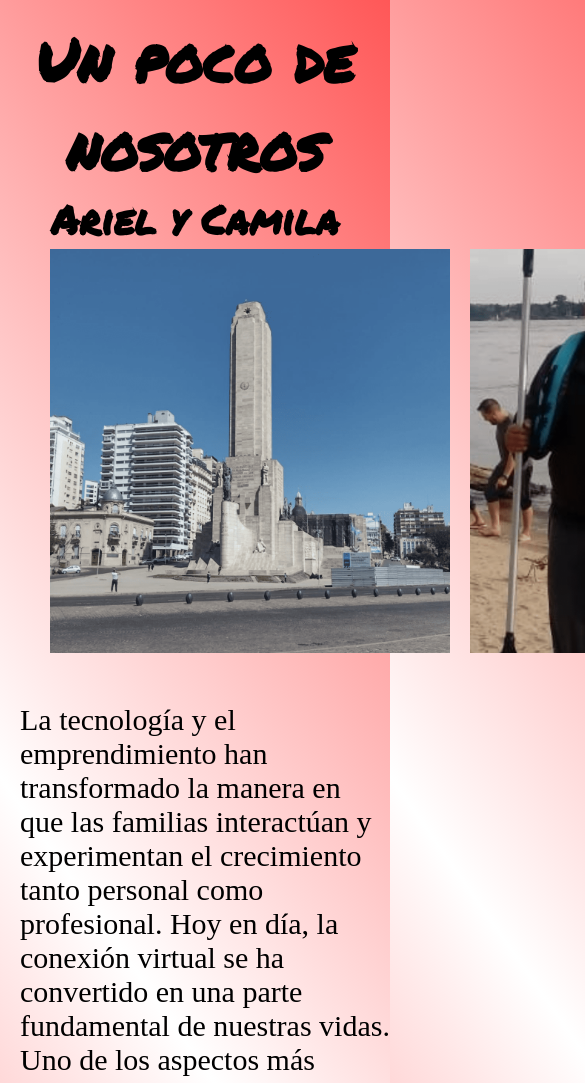
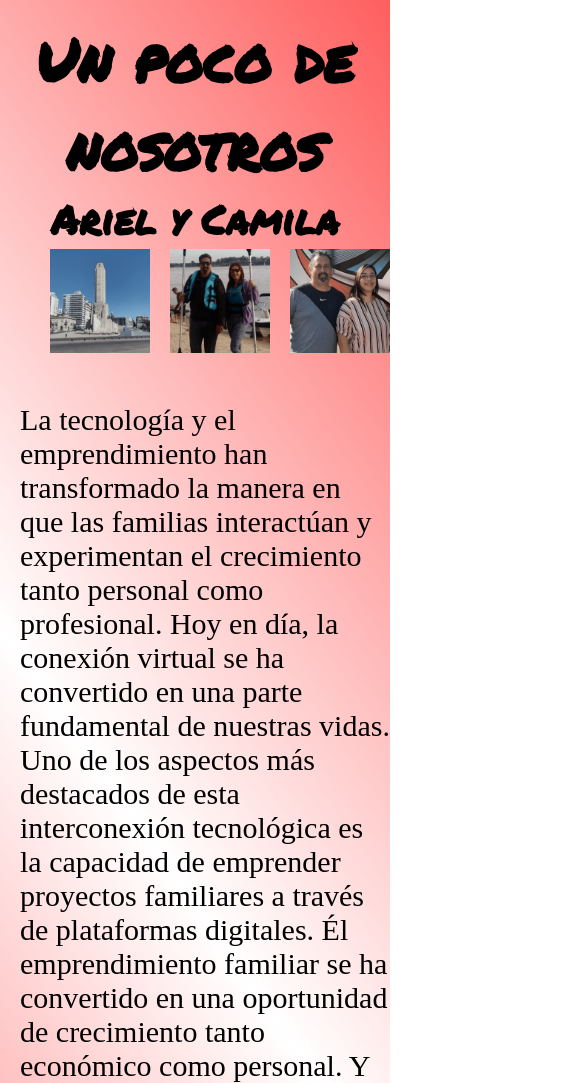
Before and after one commit to CamilaComini/ProyectoPuntoLan, a website: page paginas/nosotros.html in a window 390 px wide. Shown: the part 693-1776 px from the top of the page, 585 px wide, since content can reach past the window. Drawn offline with nearby package versions, Linux system fonts and the light colour scheme; a web font is replaced by a local one.

Commit message:
Se agrega la ultima actualizacion

```diff
--- a/sass/_mediasqueris.scss
+++ b/sass/_mediasqueris.scss
@@ -24,6 +24,10 @@
     padding: 1em;
     text-align: left;
     }
+    #boxg{
+    display:grid;
+    grid-template-columns: 2fr 2fr 2fr;
+}
 }
     @media (min-width: 300px) and (max-width: 500px){
         #footer{
```
Also changed, not shown: css/style.css, 1 other file.
